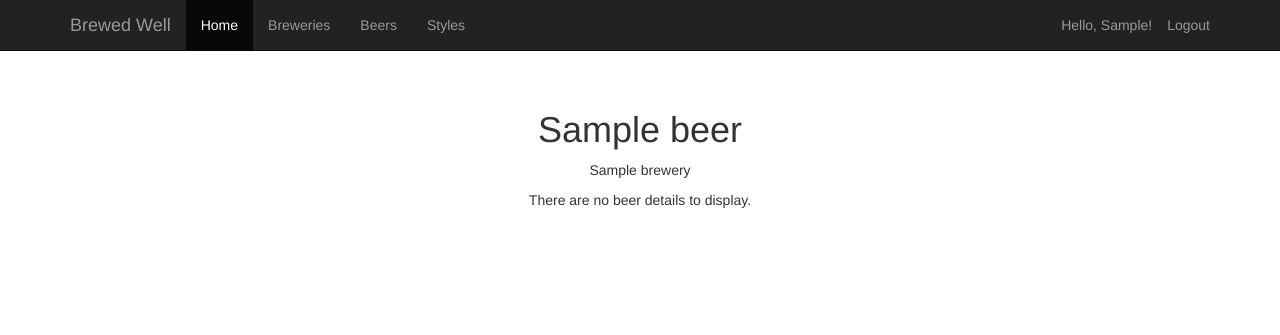
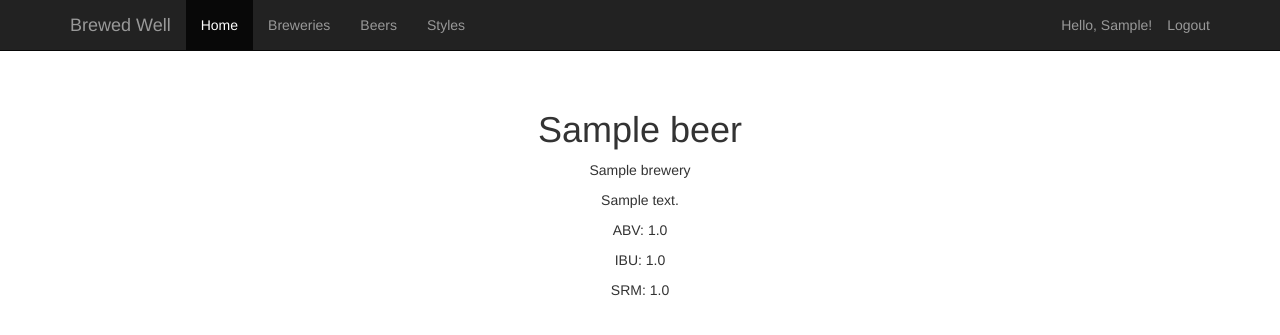
Before and after one commit to sheeksav/brewedwell, a Django app: a page that uses templates/engine/beer-detail.html in a window 1280 px wide. Shown: the top 335 px of the page. Run offline with Django 3.2, Linux system fonts and the light colour scheme; a user stored in the database is signed in; tables that the repository leaves empty hold one stand-in row (values such as "Sample post"); some libraries are stand-ins or nearby versions.

Commit message:
Added some info to beer detail page.

```diff
--- a/templates/engine/beer-detail.html
+++ b/templates/engine/beer-detail.html
@@ -9,11 +9,22 @@
 		<h1>{{ beer.name }}</h1>
 		<p>{{ beer.brewery }}</p>
 
-		{% if beer.details %}
-			<p></p>
-		{% else %}
-			<p>There are no beer details to display.</p>
+
+		<p>{{ beer.description }}</p>
+
+		{% if beer.abv %}
+		<p>ABV: {{ beer.abv }}</p>
 		{% endif %}
+
+		{% if beer.ibu %}
+		<p>IBU: {{ beer.ibu }}</p>
+		{% endif %}
+
+
+		{% if beer.srm %}
+		<p>SRM: {{ beer.srm }}</p>
+		{% endif %}
+
 
 	</div>
 
```
